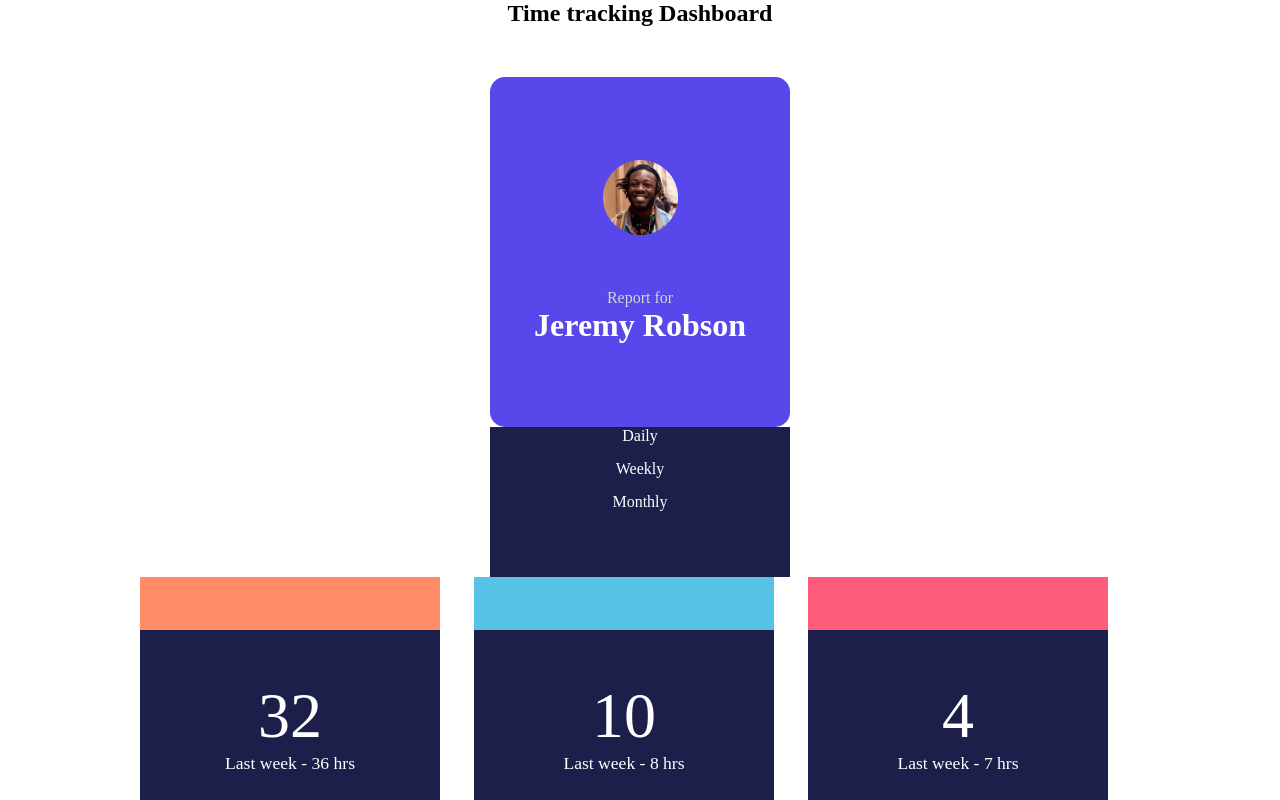
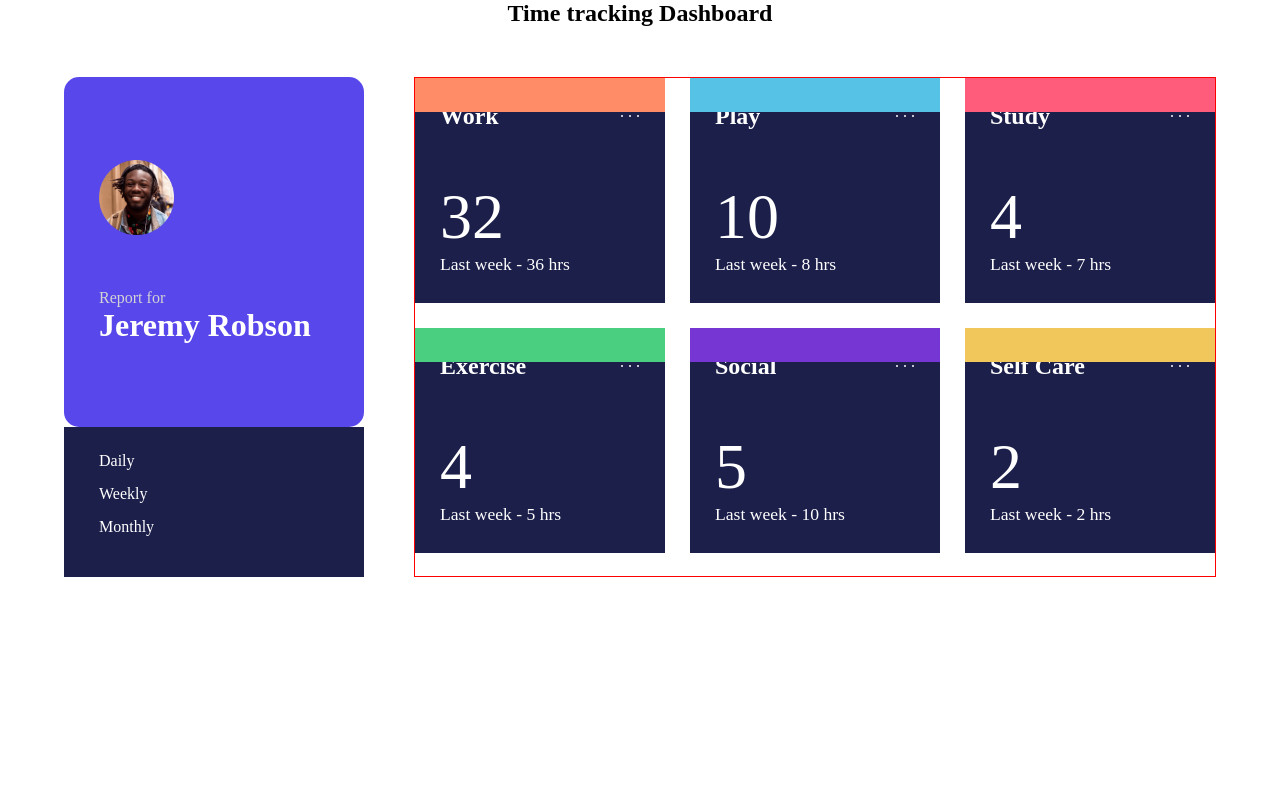
Before and after one commit to NielsLouwes/time-tracking-dash, a Next.js app: page / in a window 1280 px wide. Built offline with nearby package versions, Linux system fonts and the light colour scheme.

Commit message:
fixed positioning all cards

```diff
--- a/src/components/LargeCard/LargeCard.styles.tsx
+++ b/src/components/LargeCard/LargeCard.styles.tsx
@@ -3,6 +3,7 @@ import styled from "styled-components";
 export const Card = styled.div`
   height: 500px;
   width: 300px;
+  margin-right: 50px;
 `;
 
 export const CardTop = styled.div`
@@ -12,6 +13,7 @@ export const CardTop = styled.div`
   display: flex;
   flex-direction: column;
   justify-content: center;
+  padding: 35px;
 `;
 
 export const ImageDiv = styled.div`
@@ -32,6 +34,8 @@ export const CardBottom = styled.div`
   height: 150px;
   background-color: hsl(235, 46%, 20%);
   color: white;
+  padding-left: 35px;
+  padding-top: 25px;
 `;
 
 export const TimePeriod = styled.div`
--- a/src/components/SmallCard/SmallCard.styles.tsx
+++ b/src/components/SmallCard/SmallCard.styles.tsx
@@ -1,8 +1,8 @@
 import styled from "styled-components";
 
 export const Card = styled.div`
-  height: 350px;
-  width: 300px;
+  /* height: 250px; */
+  width: 250px;
   position: relative;
 `;
 
--- /dev/null
+++ b/src/pages/index.styles.tsx
@@ -0,0 +1,29 @@
+import styled from "styled-components";
+
+export const Heading = styled.h2`
+  margin-bottom: 50px;
+`;
+
+export const Main = styled.main`
+  background: white;
+  height: 100vh;
+  display: flex;
+  flex-direction: column;
+  align-items: center;
+`;
+
+export const Wrapper = styled.div`
+  display: flex;
+`
+
+export const GridContainer = styled.div`
+  display: grid;
+  grid-template-columns: repeat(3, 1fr);
+  grid-template-rows: repeat(3, 1fr);
+  grid-column-gap: 25px;
+  grid-row-gap: 25px;
+  height: 500px;
+  border: 1px solid red;
+  /* height: auto; */
+  /* width: 1000px; */
+`;
--- a/src/pages/index.tsx
+++ b/src/pages/index.tsx
@@ -1,38 +1,14 @@
 import LargeCard from "@/components/LargeCard/LargeCard";
 import SmallCard from "@/components/SmallCard/SmallCard";
-import Head from "next/head";
-import styled from "styled-components";
 import data from "../data.json";
-
-const Heading = styled.h2`
-  margin-bottom: 50px;
-`;
-
-const Main = styled.main`
-  background: white;
-  height: 100vh;
-  text-align: center;
-  display: flex;
-  flex-direction: column;
-  align-items: center;
-  justify-content: space-between;
-`;
-
-const GridContainer = styled.div`
-  display: grid;
-  grid-template-columns: repeat(3, 1fr);
-  grid-template-rows: repeat(3, 1fr);
-  grid-column-gap: 2px;
-  grid-row-gap: 2px;
-  height: auto;
-  width: 1000px;
-`;
+import { GridContainer, Heading, Main, Wrapper } from "./index.styles";
 
 export default function Home() {
   console.log("data", data);
   return (
     <Main>
       <Heading>Time tracking Dashboard</Heading>
+      <Wrapper>
         <LargeCard />
         <GridContainer>
           {data.map((item) => (
@@ -45,6 +21,7 @@ export default function Home() {
             />
           ))}
         </GridContainer>
+      </Wrapper>
     </Main>
   );
 }
```
Lines whose indentation alone changed are shown as unchanged.
